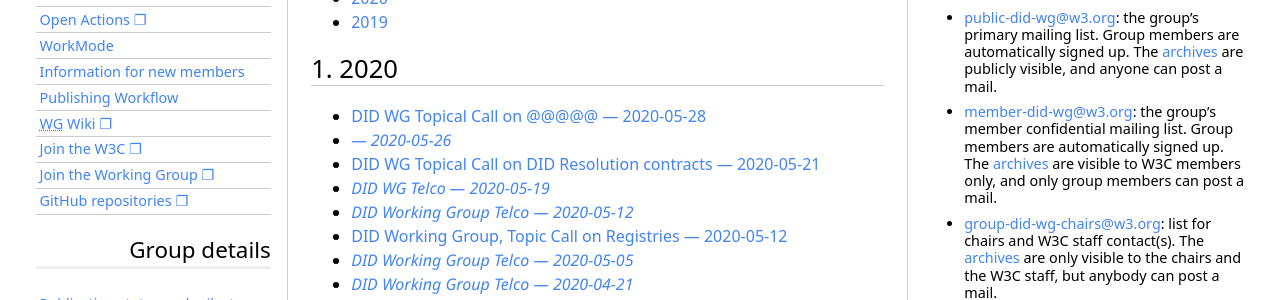
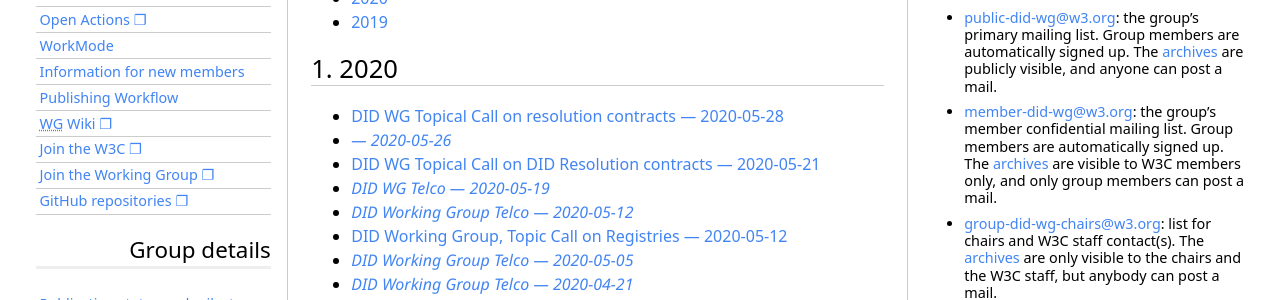
Before and after one commit to w3c/did-wg, a Jekyll site: the page built from Meetings/Minutes/index.md, in a window 1280 px wide. Shown: the part 207-507 px from the top of the page. Built offline with Jekyll 4.4.1, drawn with Linux system fonts in a browser that asks for light colours; some web fonts are replaced; our own code applies the rules of GitHub Pages for plain Markdown files.

Commit message:
Replace @@@@

```diff
--- a/_minutes/2020-05-28-did-topic.md
+++ b/_minutes/2020-05-28-did-topic.md
@@ -1,7 +1,7 @@
 ---
 layout: minutes
 date: 2020-05-28
-title: DID WG Topical Call on @@@@@ — 2020-05-28
+title: DID WG Topical Call on resolution contracts — 2020-05-28
 json-ld: |
     {
         "@context": "https://schema.org/",
@@ -18,7 +18,7 @@ json-ld: |
         },
         "recordedAt": {
             "@type": "Event",
-            "name": "DID WG Topical Call on @@@@@",
+            "name": "DID WG Topical Call on resolution contracts",
             "startDate": "2020-05-28",
             "endDate": "2020-05-28",
             "attendee": [
```
